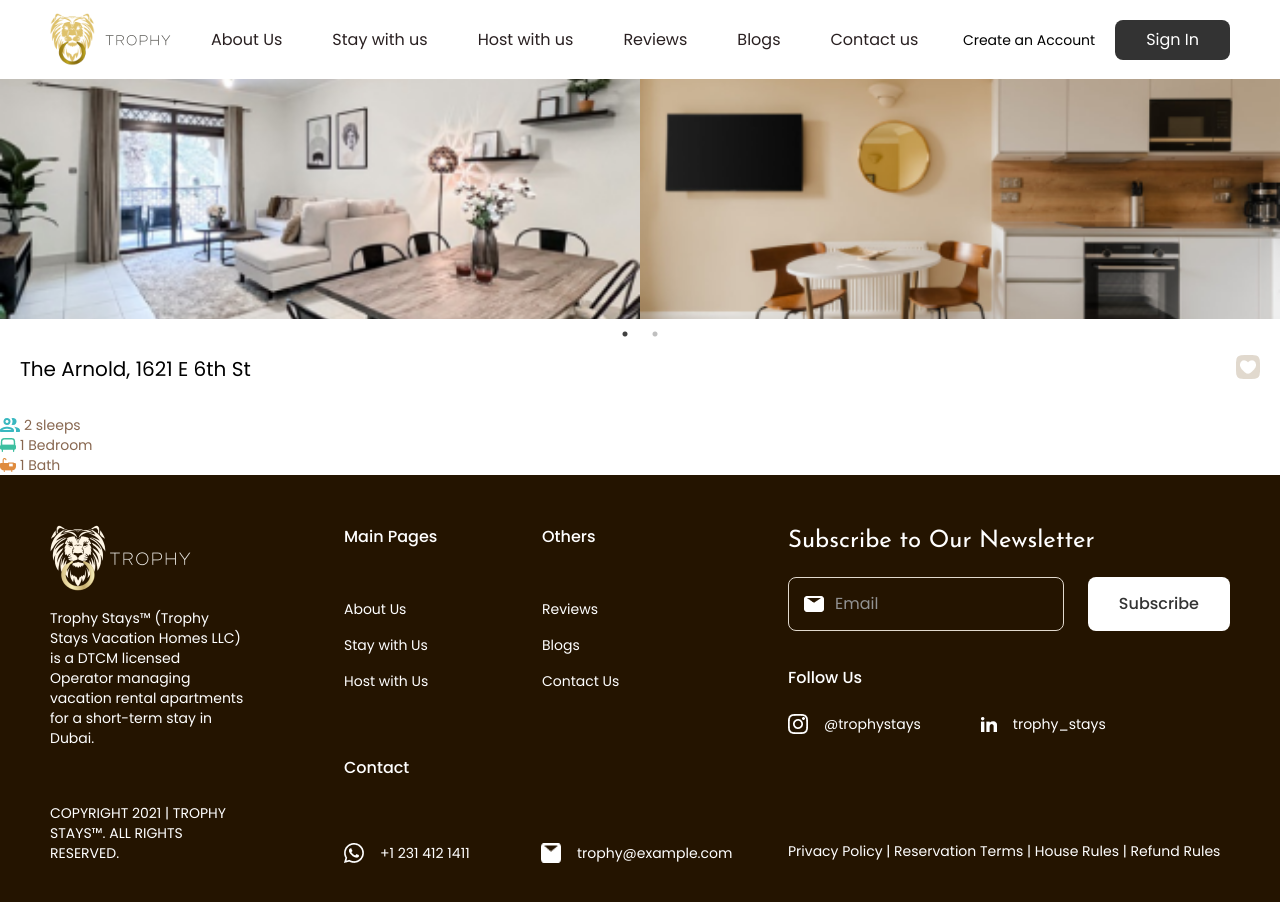
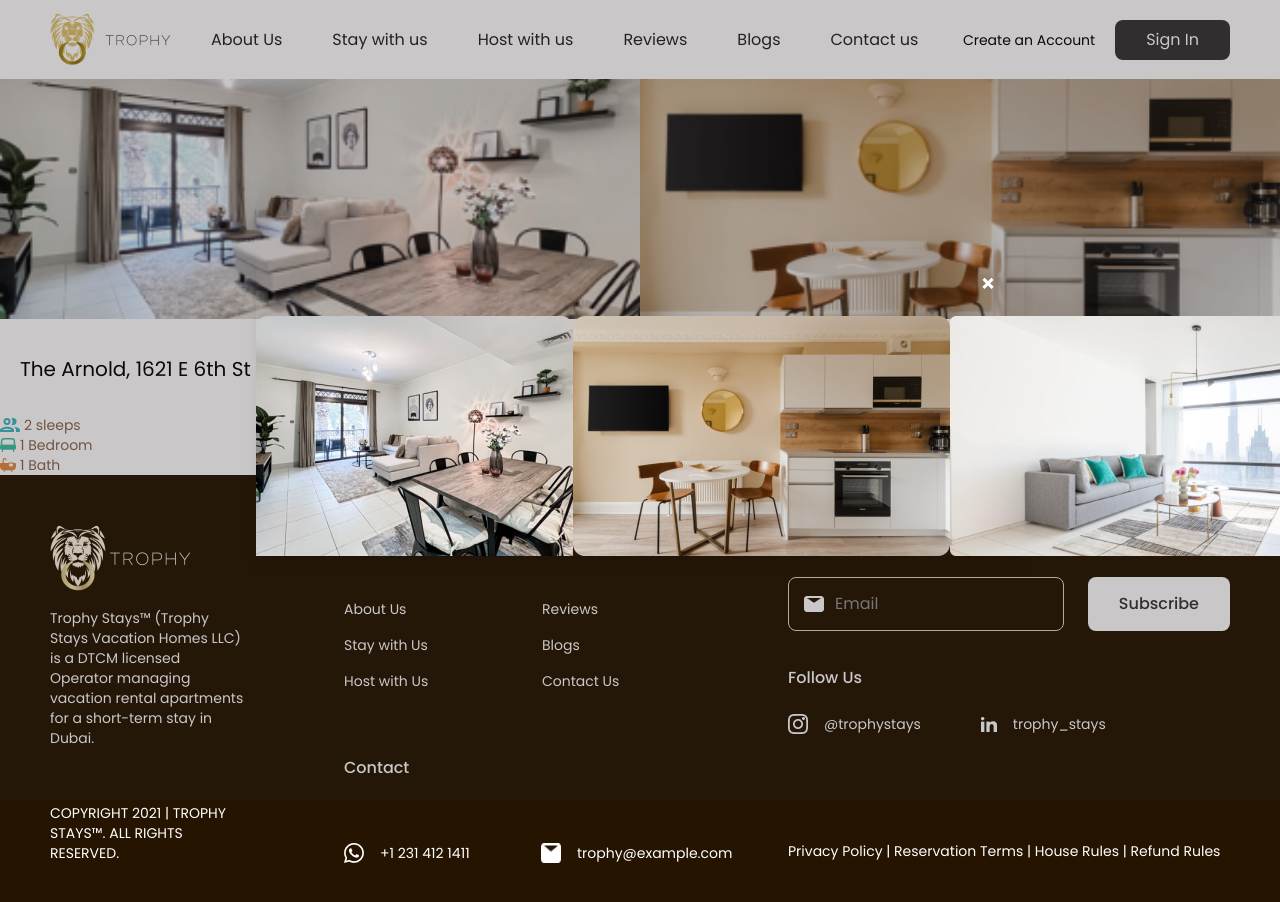
Before and after one commit to devolego/Trophystays-website, a Next.js app: page /property-details/1 in a window 1280 px wide. Shown: the top 902 px of the page. Built offline with nearby package versions, Linux system fonts and the light colour scheme.

Commit message:
Added the common modal

```diff
--- a/app/layout.tsx
+++ b/app/layout.tsx
@@ -16,7 +16,7 @@ export const metadata = {
 export default function RootLayout({
   children,
 }: {
-  children: React.ReactNode ;
+  children: React.ReactNode;
 }) {
   return (
     <html lang="en">
--- a/app/page.tsx
+++ b/app/page.tsx
@@ -1,6 +1,14 @@
+"use client";
+import { useEffect, useState } from "react";
 import LandingPage from "../components/LandingPage";
 
 export default function Home() {
+  const [initialRenderComplete, setInitialRenderComplete] =
+    useState<boolean>(false);
+  useEffect(() => {
+    setInitialRenderComplete(true);
+  }, []);
+  if (!initialRenderComplete) return <></>;
   return (
     <div>
       <LandingPage />
--- /dev/null
+++ b/components/Common/CustomModal.tsx
@@ -0,0 +1,71 @@
+import React, { useMemo, useState } from "react";
+import closeIcon from "../../images/crossIcon.png";
+import Image from "next/image";
+
+const CustomModal = ({
+  isBackground,
+  modalTitle,
+  children,
+  isFooter,
+  setShowModal,
+  showModal,
+}: any) => {
+  const modalBg = useMemo(() => {
+    if (isBackground) {
+      return "border-0 rounded-lg shadow-lg relative flex flex-col w-full bg-white outline-none focus:outline-none";
+    } else {
+      return "border-0 rounded-lg shadow-lg relative flex flex-col w-full bg-trasperent outline-none focus:outline-none";
+    }
+  }, [isBackground]);
+  return (
+    <>
+      {showModal ? (
+        <>
+          <div className="justify-center items-center flex overflow-x-hidden overflow-y-auto fixed inset-0 z-50 outline-none focus:outline-none">
+            <div className="relative w-auto my-6 mx-auto max-w-3xl">
+              <div className={modalBg}>
+                <div className="flex items-start justify-between p-5 ">
+                  {modalTitle ? (
+                    <h3 className="text-3xl font-semibold">{modalTitle}</h3>
+                  ) : null}
+                  <button
+                    className="p-1 ml-auto border-0 text-white float-right text-3xl leading-none font-semibold outline-none focus:outline-none"
+                    onClick={() => setShowModal(false)}
+                  >
+                    <span className=" text-white h-6 w-6 text-2xl block outline-none focus:outline-none">
+                      ×
+                    </span>
+                  </button>
+                </div>
+                {/*body*/}
+                {children ? children : null}
+                {/*footer*/}
+                {isFooter ? (
+                  <div className="flex items-center justify-end p-6 border-t border-solid border-slate-200 rounded-b">
+                    <button
+                      className="text-red-500 background-transparent font-bold uppercase px-6 py-2 text-sm outline-none focus:outline-none mr-1 mb-1 ease-linear transition-all duration-150"
+                      type="button"
+                      onClick={() => setShowModal(false)}
+                    >
+                      Close
+                    </button>
+                    <button
+                      className="bg-emerald-500 text-white active:bg-emerald-600 font-bold uppercase text-sm px-6 py-3 rounded shadow hover:shadow-lg outline-none focus:outline-none mr-1 mb-1 ease-linear transition-all duration-150"
+                      type="button"
+                      onClick={() => setShowModal(false)}
+                    >
+                      Save Changes
+                    </button>
+                  </div>
+                ) : null}
+              </div>
+            </div>
+          </div>
+          <div className="opacity-25 fixed inset-0 z-40 bg-black"></div>
+        </>
+      ) : null}
+    </>
+  );
+};
+
+export default CustomModal;
--- a/components/Hotel/details.tsx
+++ b/components/Hotel/details.tsx
@@ -13,6 +13,7 @@ import heartImg from "../../images/heart-icon-outline.png";
 import multiPerson from "../../images/multi-person.png";
 import bedRoomIcon from "../../images/bedroom-icon.png";
 import bathTubIcon from "../../images/bathtub-icon.png";
+import CustomModal from "../Common/CustomModal";
 
 var settings = {
   dots: true,
@@ -22,6 +23,7 @@ var settings = {
   slidesToScroll: 2,
 };
 const PropertyDetails = () => {
+  const [showModal, setShowModal] = React.useState<boolean>(true);
   return (
     <div>
       <Slider {...settings}>
@@ -68,6 +70,34 @@ const PropertyDetails = () => {
           </div>
         </div>
       </div>
+      <CustomModal
+        isBackground={false}
+        showModal={showModal}
+        setShowModal={setShowModal}
+      >
+        <div className="flex">
+          <Image
+            className="w-full h-[240px] object-cover"
+            src={sliderImg}
+            alt=""
+          />
+          <Image
+            className="w-full h-[240px] object-cover"
+            src={sliderImg1}
+            alt=""
+          />
+          <Image
+            className="w-full h-[240px] object-cover"
+            src={sliderImg2}
+            alt=""
+          />
+          <Image
+            className="w-full h-[240px] object-cover"
+            src={sliderImg3}
+            alt=""
+          />
+        </div>
+      </CustomModal>
     </div>
   );
 };
--- a/components/Layout/Footer.tsx
+++ b/components/Layout/Footer.tsx
@@ -28,7 +28,6 @@ const Footer = () => {
             Operator managing vacation rental apartments for a short-term stay
             in Dubai.
           </p>
-          {/* <p>COPYRIGHT 2021 | TROPHY STAYS™. ALL RIGHTS RESERVED.</p> */}
         </div>
 
         <div className="lg:ml-[48px]">
@@ -70,12 +69,12 @@ const Footer = () => {
               <p className="text-sm"> +1 231 412 1411</p>
             </Link>
 
-            <Link href="\" className="flex items-start">
+            <div className="flex items-start">
               <Image src={emailIcon} alt="" className="object-contain mr-4" />
               <Link href="/" className="text-sm break-all">
                 trophy@example.com
               </Link>
-            </Link>
+            </div>
           </div>
         </div>
 
```
Also changed, not shown: images/crossIcon.png (added).
